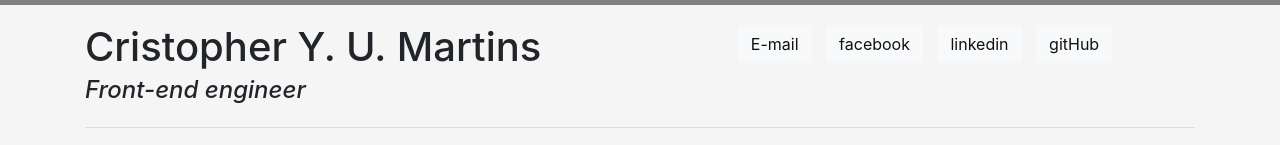
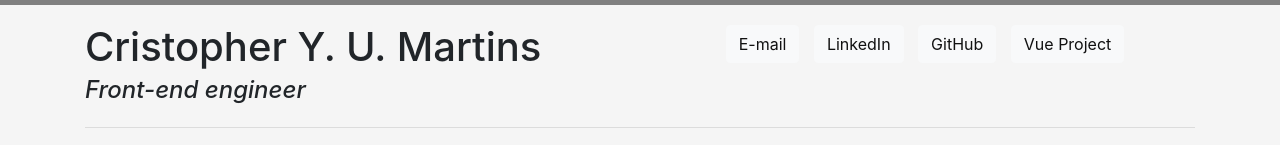
Before and after one commit to CristopherYusuke/cristopheryusuke.github.io, a website: page index.html in a window 1280 px wide. Shown: the top 145 px of the page. Drawn offline with nearby package versions, Linux system fonts and the light colour scheme.

Commit message:
some updates and link a vue project

```diff
--- a/index.html
+++ b/index.html
@@ -16,9 +16,9 @@
 				<div class="col-md">
 					<div class="contact">
 						<a class="btn btn-light" href="mailto:cristopher.yusuke@gmail.com" target="_blank" >E-mail </a>
-						<a class="btn btn-light" href="https://www.facebook.com/cristopher.yusuke" target="_blank" >facebook</a>
-						<a class="btn btn-light" href="https://www.linkedin.com/in/cristopheryusuke/" target="_blank" >linkedin</a>
-						<a class="btn btn-light" href="https://github.com/cristopheryusuke" target="_blank">gitHub</a>
+						<a class="btn btn-light" href="https://www.linkedin.com/in/cristopheryusuke/" target="_blank" >LinkedIn</a>
+						<a class="btn btn-light" href="https://github.com/cristopheryusuke" target="_blank">GitHub</a>
+						<a class="btn btn-light" href="https://cristopheryusuke.github.io/cryptocurrency/#/" target="_blank">Vue Project</a>
 					</div>
 				</div>
 			</div>
```
